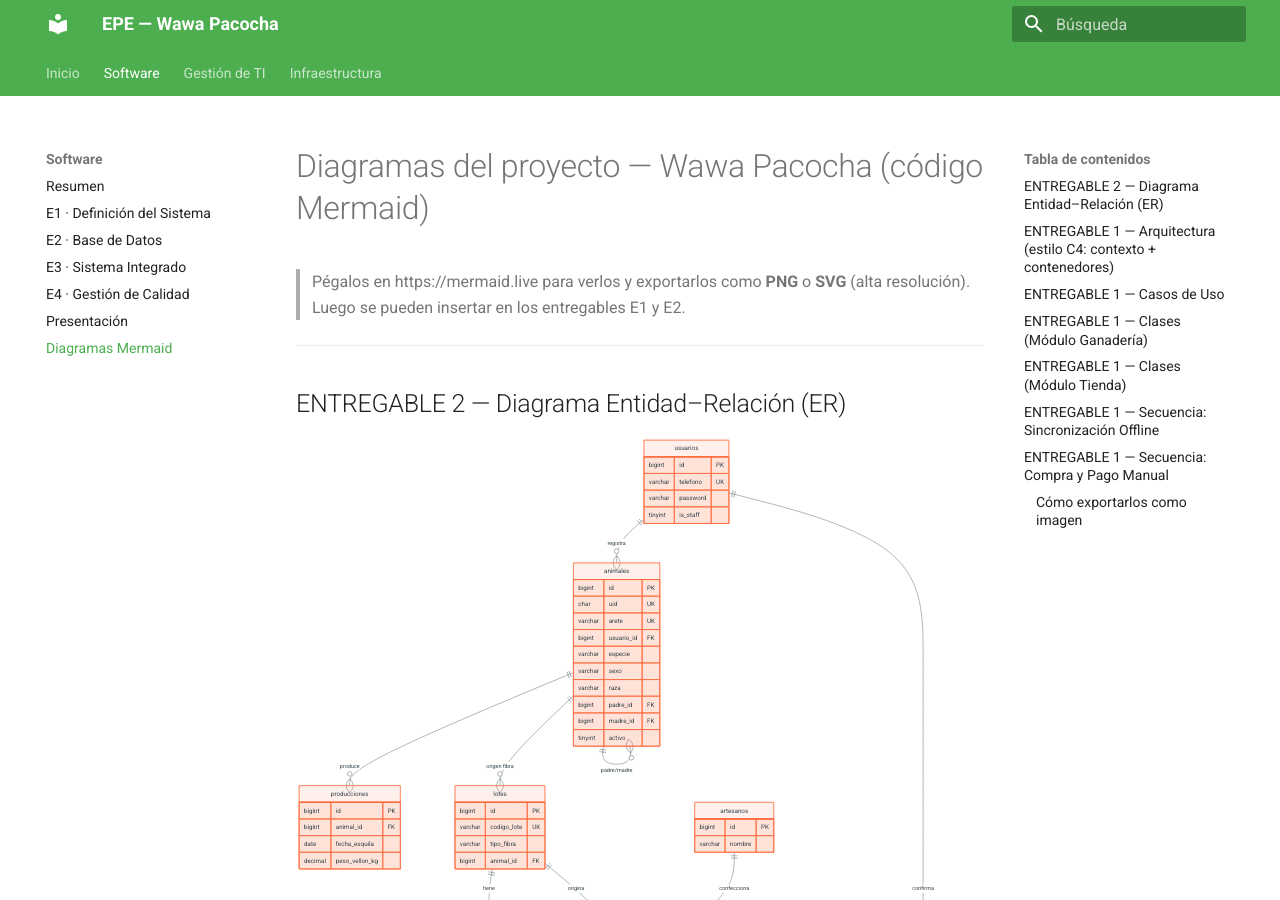
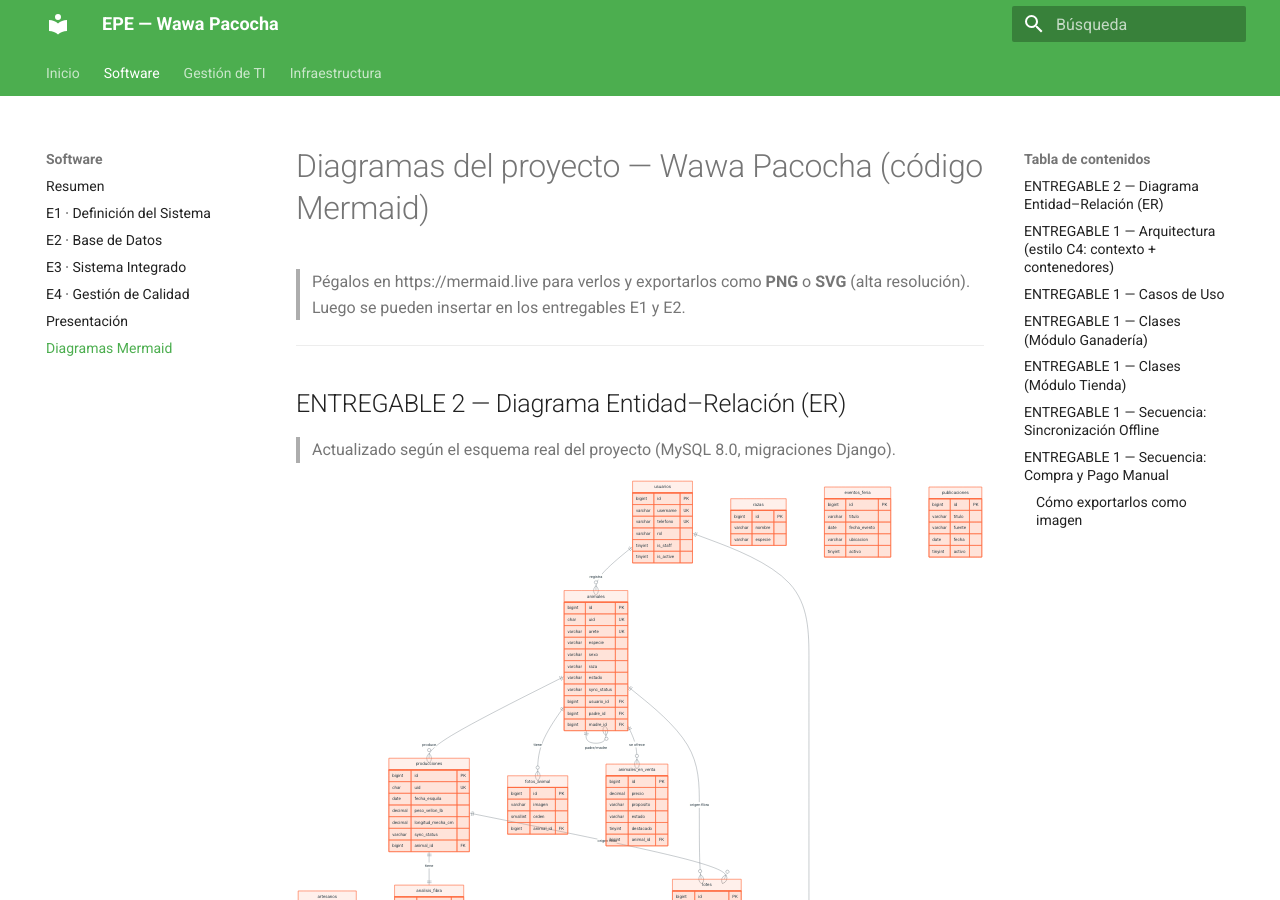
Before and after one commit to LuisAlbertoQ/epe-wawa-pacocha, an MkDocs documentation site: the page built from docs/software/files/Diagramas_Mermaid.md, in a window 1280 px wide and 900 px high. Built offline with MkDocs 1.6.1 and Material for MkDocs 9.7.7, drawn with Linux system fonts in a browser that asks for light colours; part of the change alters nothing that is shown.

Commit message:
Actualiza diagrama ER Mermaid al esquema real del MVP

````diff
--- a/docs/software/files/Diagramas_Mermaid.md
+++ b/docs/software/files/Diagramas_Mermaid.md
@@ -7,15 +7,22 @@
 
 ## ENTREGABLE 2 — Diagrama Entidad–Relación (ER)
 
+> Actualizado según el esquema real del proyecto (MySQL 8.0, migraciones Django).
+
 ```mermaid
 erDiagram
     usuarios ||--o{ animales : registra
     animales ||--o{ producciones : produce
     animales ||--o{ animales : "padre/madre"
+    animales ||--o{ fotos_animal : tiene
+    animales ||--o{ animales_en_venta : "se ofrece"
     animales ||--o{ lotes : "origen fibra"
+    producciones ||--|| analisis_fibra : tiene
+    producciones ||--o{ lotes : "origen fibra"
+    artesanos ||--o{ productos : confecciona
     lotes ||--o{ procesos_lote : tiene
     lotes ||--o{ productos : origina
-    artesanos ||--o{ productos : confecciona
+    productos ||--o{ imagenes_producto : tiene
     productos ||--o{ variantes_producto : tiene
     variantes_producto ||--o{ precios_temporada : tiene
     variantes_producto ||--o{ detalle_pedido : aparece
@@ -25,85 +32,154 @@ erDiagram
 
     usuarios {
         bigint id PK
+        varchar username UK
         varchar telefono UK
-        varchar password
+        varchar rol
         tinyint is_staff
+        tinyint is_active
+    }
+    razas {
+        bigint id PK
+        varchar nombre
+        varchar especie
     }
     animales {
         bigint id PK
         char uid UK
         varchar arete UK
-        bigint usuario_id FK
         varchar especie
         varchar sexo
         varchar raza
+        varchar estado
+        varchar sync_status
+        bigint usuario_id FK
         bigint padre_id FK
         bigint madre_id FK
-        tinyint activo
+    }
+    fotos_animal {
+        bigint id PK
+        varchar imagen
+        smallint orden
+        bigint animal_id FK
     }
     producciones {
         bigint id PK
+        char uid UK
+        date fecha_esquila
+        decimal peso_vellon_lb
+        decimal longitud_mecha_cm
+        varchar sync_status
         bigint animal_id FK
-        date fecha_esquila
-        decimal peso_vellon_kg
+    }
+    analisis_fibra {
+        bigint id PK
+        decimal dmf
+        decimal cv
+        decimal factor_confort
+        bigint produccion_id FK
+    }
+    animales_en_venta {
+        bigint id PK
+        decimal precio
+        varchar proposito
+        varchar estado
+        tinyint destacado
+        bigint animal_id FK
     }
     artesanos {
         bigint id PK
         varchar nombre
+        varchar localidad
+        tinyint activo
     }
     lotes {
         bigint id PK
         varchar codigo_lote UK
         varchar tipo_fibra
+        decimal cantidad_kg
         bigint animal_id FK
+        bigint produccion_id FK
     }
     procesos_lote {
         bigint id PK
+        varchar etapa
+        smallint orden_secuencia
+        date fecha_proceso
         bigint lote_id FK
-        varchar etapa
-        tinyint orden_secuencia
     }
     productos {
         bigint id PK
         varchar nombre
+        varchar slug UK
         varchar categoria
+        varchar unidad_venta
+        tinyint destacado
         bigint artesano_id FK
         bigint lote_id FK
     }
+    imagenes_producto {
+        bigint id PK
+        varchar imagen_url
+        smallint orden
+        bigint producto_id FK
+    }
     variantes_producto {
         bigint id PK
-        bigint producto_id FK
+        varchar sku UK
         varchar talla
         varchar color
-        varchar sku UK
+        varchar tipo_prenda
         decimal precio_base
         int stock
+        int stock_reservado
+        bigint producto_id FK
     }
     precios_temporada {
         bigint id PK
-        bigint variante_id FK
+        varchar nombre_temporada
         decimal precio_especial
         date fecha_inicio
         date fecha_fin
+        tinyint activo
+        bigint variante_id FK
     }
     pedidos {
         bigint id PK
+        varchar codigo UK
         varchar cliente_nombre
+        varchar cliente_contacto
         varchar estado
         decimal total
     }
     detalle_pedido {
         bigint id PK
+        int cantidad
+        decimal precio_unitario
         bigint pedido_id FK
         bigint variante_id FK
-        int cantidad
     }
     pagos {
         bigint id PK
-        bigint pedido_id FK "UK 1:1"
         varchar metodo
         varchar estado
-        bigint confirmado_por FK
+        varchar comprobante_imagen
+        varchar huella_comprobante
+        bigint pedido_id FK
+        bigint confirmado_por_id FK
+    }
+    eventos_feria {
+        bigint id PK
+        varchar titulo
+        date fecha_evento
+        varchar ubicacion
+        tinyint activo
+    }
+    publicaciones {
+        bigint id PK
+        varchar titulo
+        varchar fuente
+        date fecha
+        tinyint activo
     }
 ```
 
````
